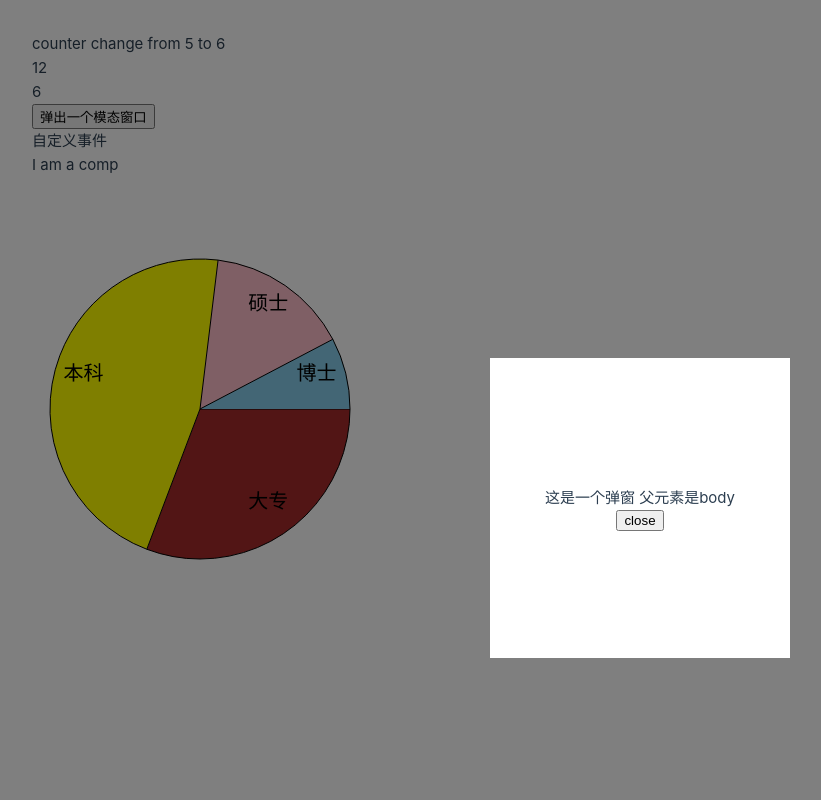
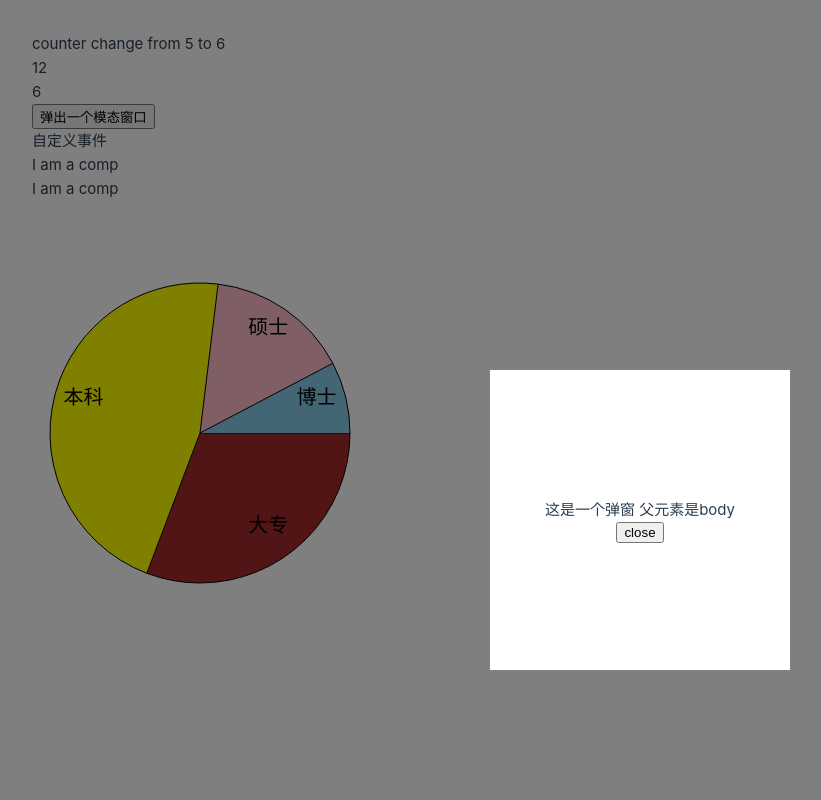
Before and after one commit to Cedrus-P/vue-project, a Vue app: page / in a window 1280 px wide. Shown: the top 800 px of the page, without its empty margins (0-821 px from the left). Built offline with nearby package versions, Linux system fonts and the light colour scheme.

Commit message:
add is use

```diff
--- a/src/App.vue
+++ b/src/App.vue
@@ -89,6 +89,12 @@ function useCounter() {
 
 		<!-- v-model 的使用 -->
 		<VmodelTest></VmodelTest>
+
+		<!-- is属性的使用 -->
+		<component is="comp"></component>
+		<table>
+			<tr v-is="'blog-post-row'"></tr>
+		</table>
 	</main>
 </template>
 
```
Lines whose indentation alone changed are shown as unchanged.
